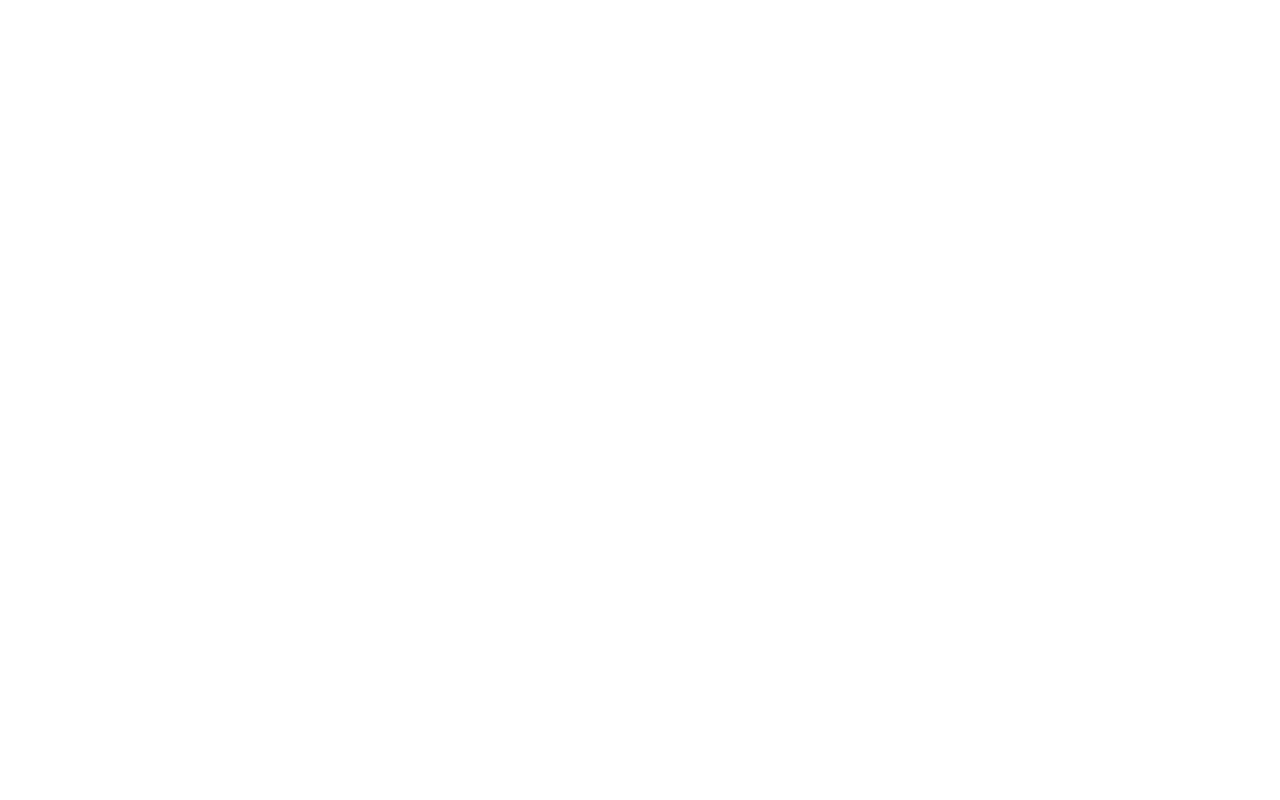
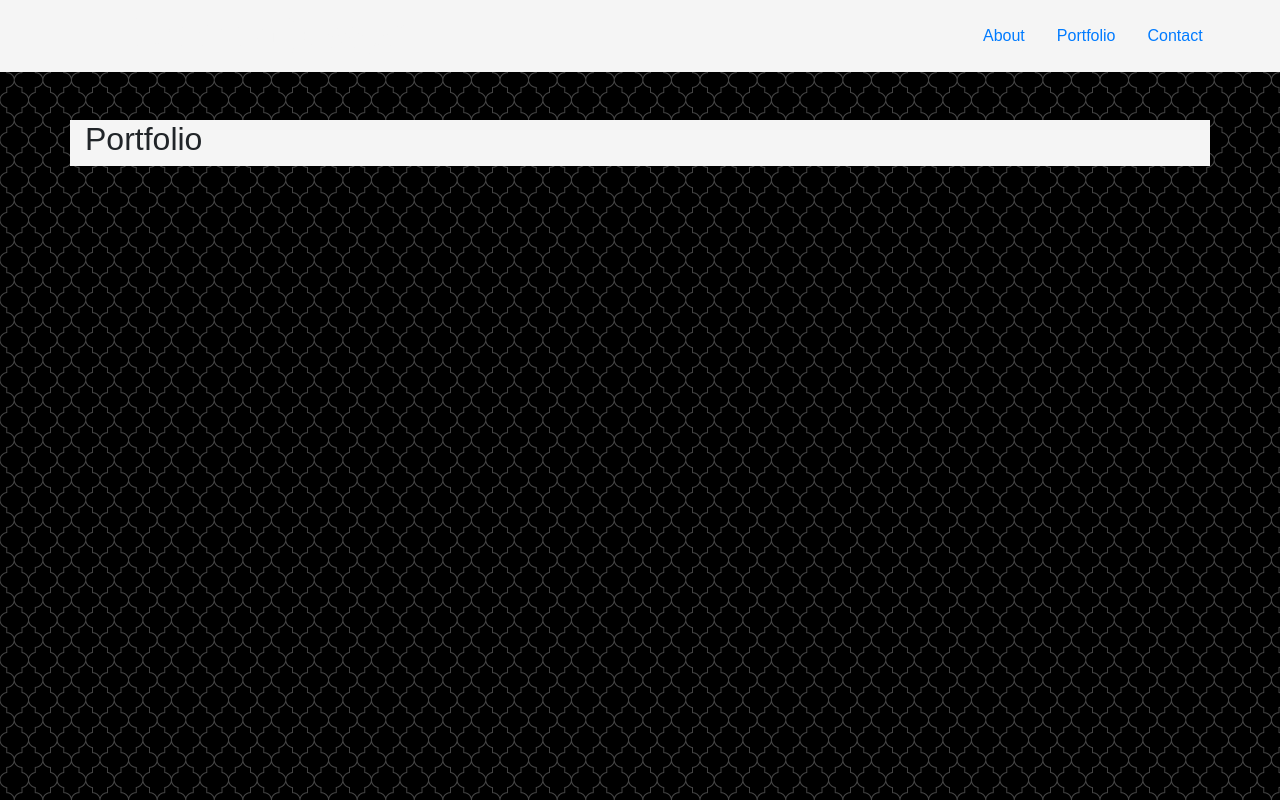
Before and after one commit to ErminaJoseph/Bootstrap-Portfolio, a plain HTML site: page portfolio.html in a window 1280 px wide. Drawn offline with nearby package versions, Linux system fonts and the light colour scheme.

Commit message:
Adding CSS page

```diff
--- /dev/null
+++ b/assets/style.css
@@ -0,0 +1,13 @@
+body {
+    background-image: url("../images/hotel-wallpaper-black.png");
+    font-family: Arial, Helvetica, sans-serif;
+}
+
+h1 {
+    font-family: Georgia, 'Times New Roman', Times, serif;
+    color: #f5f5f5;
+}
+
+.container {
+    background-color: #f5f5f5;
+}
--- a/contact.html
+++ b/contact.html
@@ -6,6 +6,7 @@
     <meta http-equiv="X-UA-Compatible" content="ie=edge">
     <title>Ermina's Portfolio</title>
     <link rel="stylesheet" href="https://maxcdn.bootstrapcdn.com/bootstrap/4.0.0/css/bootstrap.min.css">
+    <link rel="stylesheet" type="text/css" href="assets/style.css">
 </head>
 <body>
     <nav class="navbar navbar-dark" style="background-color: #f5f5f5;">
@@ -30,12 +31,17 @@
         </div>
     </nav>
 
+    <br>
+    <br>
+
     <div class="container">
         <div class="row">
             <div class="col-md-12">
                 <h2>Contact</h2>
             </div>
         </div>
+
+        <br>
 
         <form>
             <div class="form-group">
--- a/portfolio.html
+++ b/portfolio.html
@@ -0,0 +1,45 @@
+<!DOCTYPE html>
+<html lang="en">
+<head>
+    <meta charset="UTF-8">
+    <meta name="viewport" content="width=device-width, initial-scale=1.0">
+    <meta http-equiv="X-UA-Compatible" content="ie=edge">
+    <title>Ermina's Portfolio</title>
+    <link rel="stylesheet" href="https://maxcdn.bootstrapcdn.com/bootstrap/4.0.0/css/bootstrap.min.css">
+    <link rel="stylesheet" type="text/css" href="assets/style.css">
+</head>
+<body>
+    <nav class="navbar navbar-dark" style="background-color: #f5f5f5;">
+        <div class="col-md-8 offset-md-1">
+            <h1>Ermina Joseph</h1>
+        </div>
+
+        <div class="col-md-3">
+            <ul class="nav">
+                <li class="nav-item">
+                    <a class="nav-link" href="index.html">About</a>
+                </li>
+
+                <li class="nav-item">
+                    <a class="nav-link" href="portfolio.html">Portfolio</a>
+                </li>
+
+                <li class="nav-item">
+                    <a class="nav-link" href="contact.html">Contact</a>
+                </li>
+            </ul>
+        </div>
+    </nav>
+
+    <br>
+    <br>
+
+    <div class="container">
+        <div class="row">
+            <div class="col-md-12">
+                <h2>Portfolio</h2>
+            </div>
+        </div>
+    </div>
+</body>
+</html>
```
Also changed, not shown: index.html (+4 -1 lines), images/hotel-wallpaper-black.png (added), images/portfolio-about-me (1).png (deleted).
